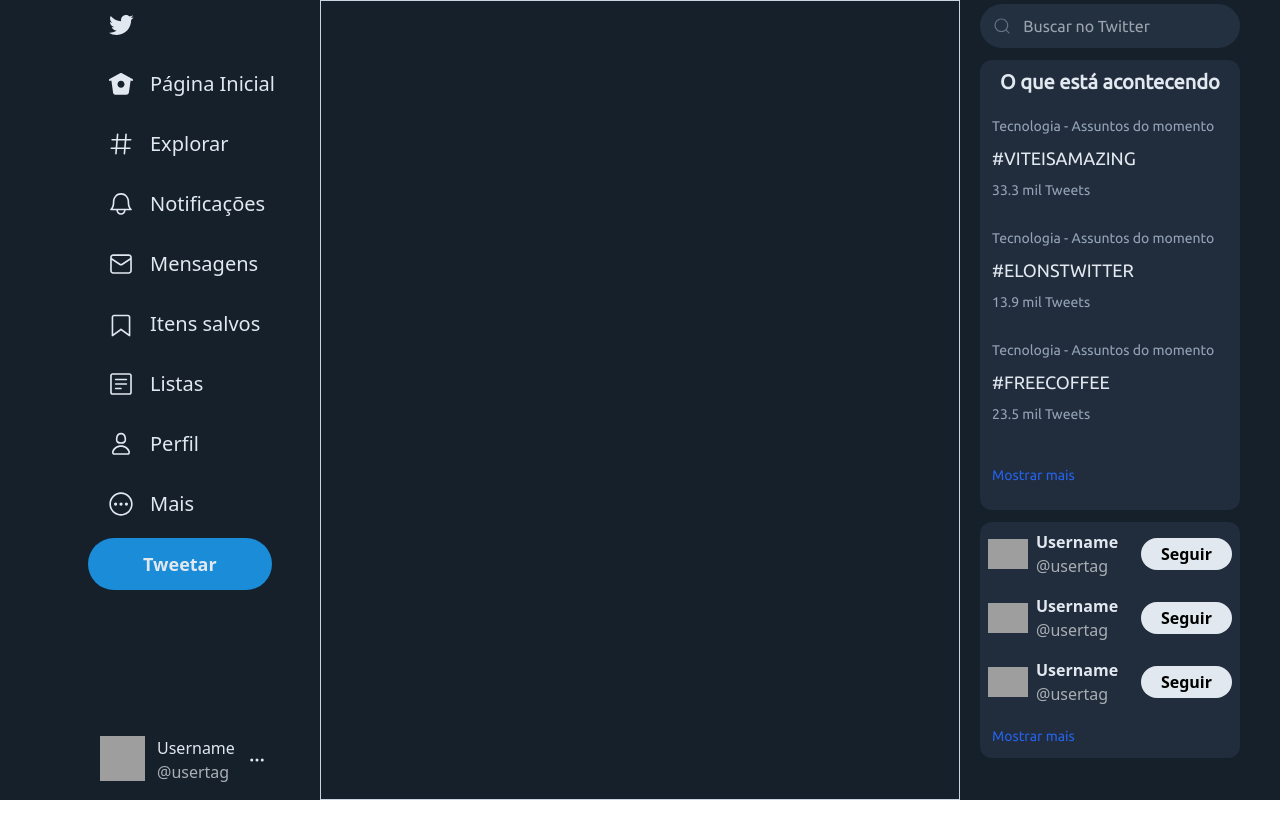
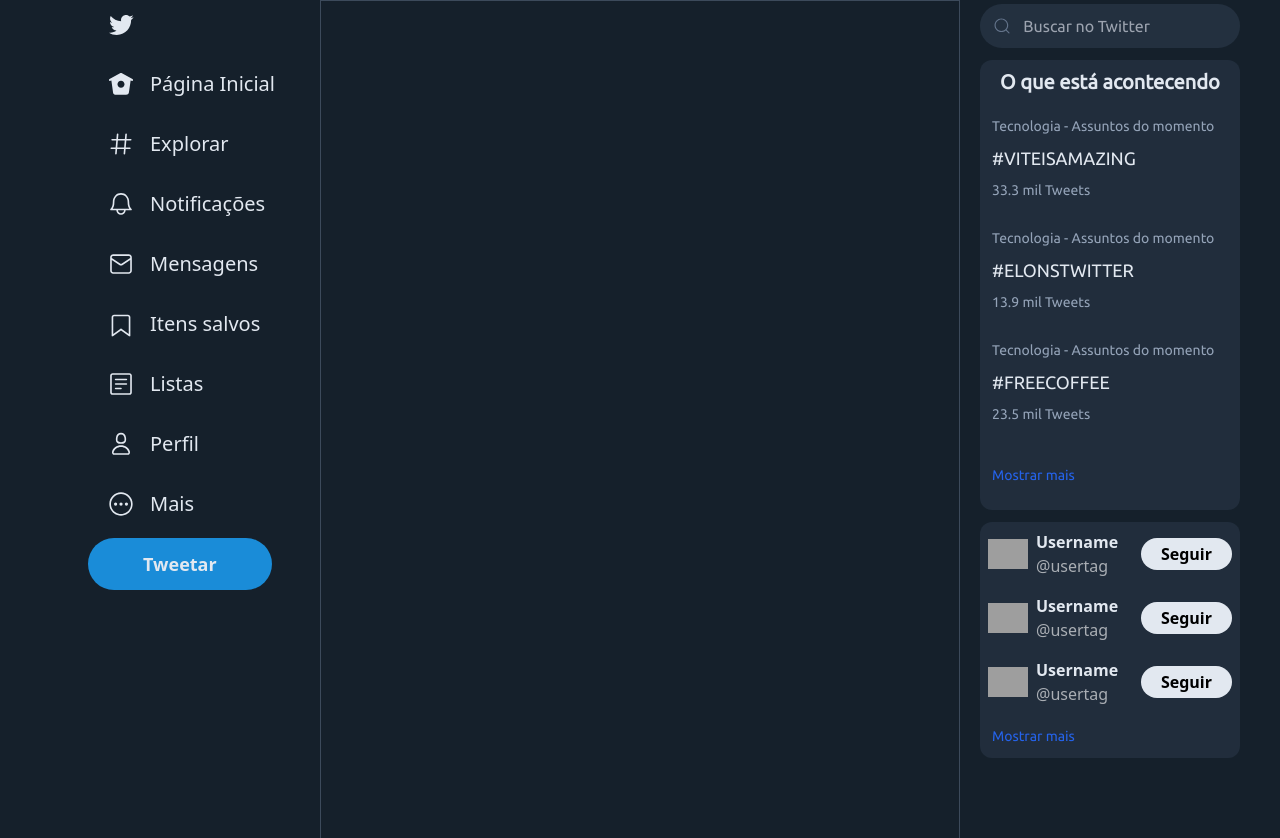
Before and after one commit to Sir-Aguiar/desktop-twitter-clone, a React (Vite) app: page / in a window 1280 px wide. Shown: the top 838 px of the page. Before the commit the page ends 800 px from the top, so only its background shows below. Built offline with nearby package versions, Linux system fonts and the light colour scheme; grey boxes are pictures that could not be loaded.

Commit message:
Finishing aside(2)

```diff
--- a/src/app.tsx
+++ b/src/app.tsx
@@ -8,7 +8,6 @@ const App: React.FC = () => {
     <div className="main-container">
       <Header />
       <Main />
-      <Aside />
     </div>
   );
 };
--- a/src/components/main/Main.tsx
+++ b/src/components/main/Main.tsx
@@ -1,7 +1,13 @@
 import React from "react";
-import "../../styles/main.css"
+import "../../styles/main.css";
+import Aside from "../aside/Aside";
 const Main: React.FC = () => {
-  return <main className="twitter-main"></main>;
+  return (
+    <main className="twitter-main">
+      <div className="tweets"></div>
+      <Aside />
+    </main>
+  );
 };
 
 export default Main;
--- a/src/styles/aside.css
+++ b/src/styles/aside.css
@@ -1,5 +1,5 @@
 .main-aside {
-  @apply font-Ubuntu  min-h-full h-[120vh] overflow-hidden w-1/4 bg-twitter-blue pl-5 pr-10 pt-1;
+  @apply font-Ubuntu overflow-hidden w-2/6 bg-twitter-blue pl-5 pr-10 pt-1;
 }
 .search-bar {
   @apply w-full px-3 bg-slate-700 bg-opacity-50 rounded-full flex items-center border-[1px] border-transparent focus-within:border-blue-600 transition-all duration-100;
--- a/src/styles/header.css
+++ b/src/styles/header.css
@@ -1,5 +1,5 @@
 .main-header {
-  @apply  h-full min-h-full w-1/4 bg-twitter-blue;
+  @apply w-1/4 bg-twitter-blue;
 }
 .header-content {
   @apply h-full min-h-full w-3/4 float-right flex flex-col items-start px-2;
--- a/src/styles/index.css
+++ b/src/styles/index.css
@@ -4,11 +4,11 @@
 
 html,
 body {
-  min-height: 100vh;
-  height: 100%;
+  min-height: 100%;
+  height: 100vh;
 }
 #root {
-  @apply min-h-full h-full w-full overflow-x-hidden overflow-y-auto;
+  @apply overflow-x-hidden overflow-y-auto;
 }
 .main-container {
   @apply flex min-h-full h-full w-full
--- a/src/styles/main.css
+++ b/src/styles/main.css
@@ -1,3 +1,6 @@
 .twitter-main {
-  @apply border-[1px] border-slate-300 flex-1 bg-twitter-blue;
+  @apply  min-h-[400vh] flex-1 flex justify-end bg-twitter-blue;
 }
+.tweets {
+  @apply flex-1 border-[1px] border-slate-500 border-opacity-50
+}
```
